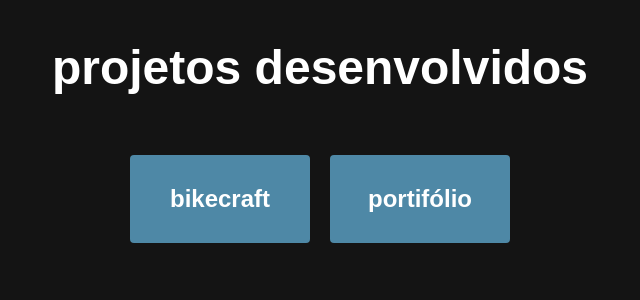
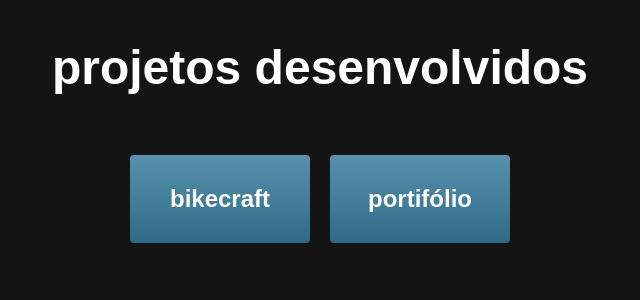
Before and after one commit to laisa-alves/origamid, a plain HTML site: page index.html in a window 1280 px wide. Shown: the top 300 px of the page, without its empty margins (320-960 px from the left). Drawn offline with Linux system fonts and the light colour scheme.

Commit message:
Update index.html

```diff
--- a/index.html
+++ b/index.html
@@ -46,7 +46,7 @@
             width: 180px;
             font-size: 1.5rem;
             padding: 30px 0;
-            background: #4E88A6;
+            background: linear-gradient(#5791ad, #2f6a87);
             border-radius: 4px;
             font-weight: bold;
             text-align: center;
```
